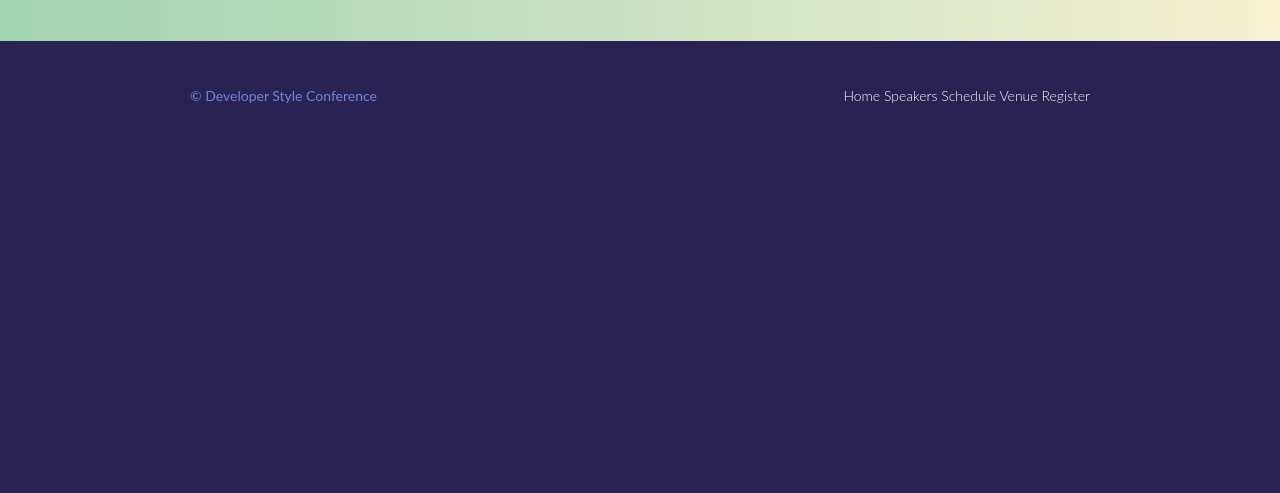
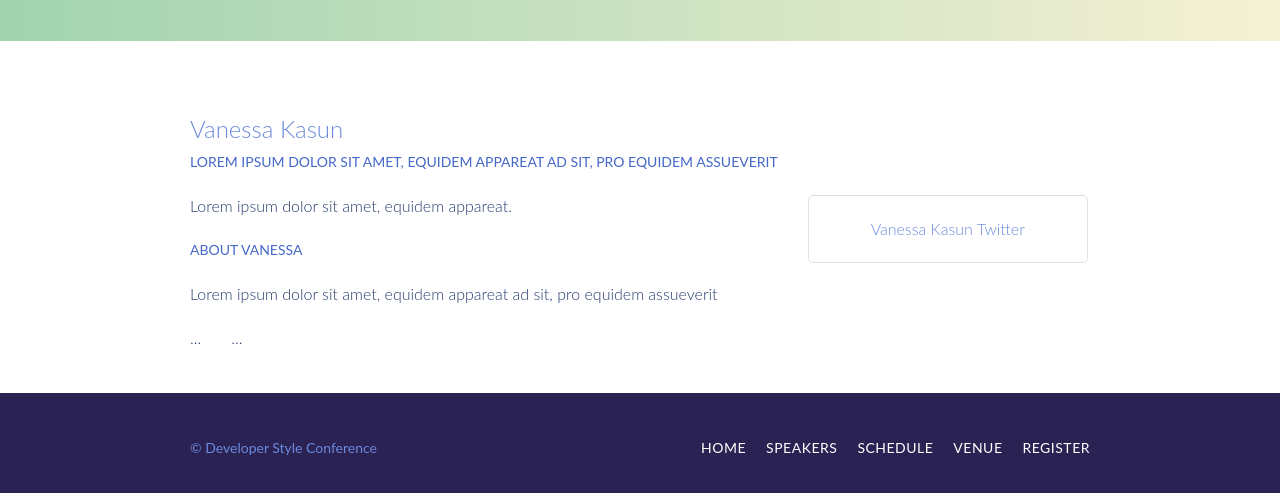
Before and after one commit to Kurbyy/Foundations-of-Web-2021, a plain HTML site: page Style-Conference/speakers.html in a window 1280 px wide. Shown: the part 311-804 px from the top of the page. Drawn offline with Linux system fonts and the light colour scheme.

Commit message:
style conference p6

```diff
--- a/Style-Conference/css/standard.css
+++ b/Style-Conference/css/standard.css
@@ -357,6 +357,16 @@ navigation
     text-align: right;
 }
 
+.nav li {
+    display: inline-block;
+    margin: 0 10px;
+    vertical-align: top;
+  }
+  .nav li:last-child {
+    margin-right: 0;
+  }
+
+
 /*
 Rows
 */
@@ -395,3 +405,19 @@ Leads
     font-size: 21px;
     line-height: 33px;
 }
+
+/*
+Speakers
+*/
+
+.speaker-info {
+    border: 1px solid #dfe2e5;
+    border-radius: 5px;
+    margin-top: 88px;
+    padding: 22px 0;
+    text-align: center;
+  }
+
+.speaker {
+    margin-bottom: 44px;
+}
--- a/Style-Conference/speakers.html
+++ b/Style-Conference/speakers.html
@@ -31,15 +31,63 @@
                 </div>
             </section>
 
+            <section class="row">
+                <div class="grid">
+
+                    <section id="vanessa-kasun">
+                        <div class="col-2-3">
+
+                            <h2>Vanessa Kasun</h2>
+                            <h5>Lorem ipsum dolor sit amet, equidem appareat ad sit,
+                            pro equidem assueverit </h5>
+                            <p>Lorem ipsum dolor sit amet, equidem appareat.</p>
+                            <h5>About Vanessa</h5>
+                            <p>Lorem ipsum dolor sit amet, equidem appareat ad sit,
+                            pro equidem assueverit </p>
+
+                        </div><!--
+                        --><aside class="col-1-3">
+
+                            <div class="speaker-info">
+                                <ul>
+                                    <li><a href="https://twitter.com">Vanessa Kasun Twitter</a></li>
+                                </ul>
+
+
+                            </div>
+
+
+                        </aside>
+                    </section>
+
+                    <section id="fake-name">
+                        <div class="col-2-3">
+                        ...
+                        </div><!--
+                           --><aside class="col-1-3">
+                        ...
+                        </aside>
+                    </section>
+                </div>
+            </section>
+
+
+
+                </div>
+            </section>
+
+
         <footer class="primary-footer container group" >
             <small>&copy; Developer Style Conference</small>
 
-            <nav class="nav">
-                <a href="index.html">Home</a>
-                <a href="speakers.html">Speakers</a>
-                <a href="schedule.html">Schedule</a>
-                <a href="venue.html">Venue</a>
-                <a href="register.html">Register</a>
+            <nav class="nav primary-nav">
+                <ul>
+                  <li><a href="index.html">Home</a></li><!--
+                  --><li><a href="speakers.html">Speakers</a></li><!--
+                  --><li><a href="schedule.html">Schedule</a></li><!--
+                  --><li><a href="venue.html">Venue</a></li><!--
+                  --><li><a href="register.html">Register</a></li>
+                </ul>
             </nav>
         </footer>
 
```
Also changed, not shown: Style-Conference/index.html (+8 -6 lines), Style-Conference/register.html (+8 -6 lines), Style-Conference/schedule.html (+8 -6 lines), Style-Conference/venue.html (+8 -6 lines).
